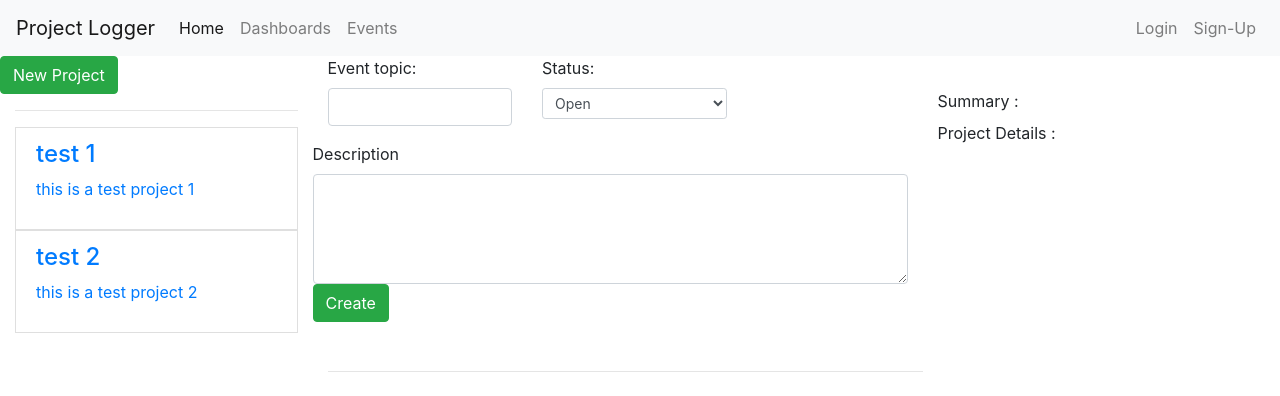
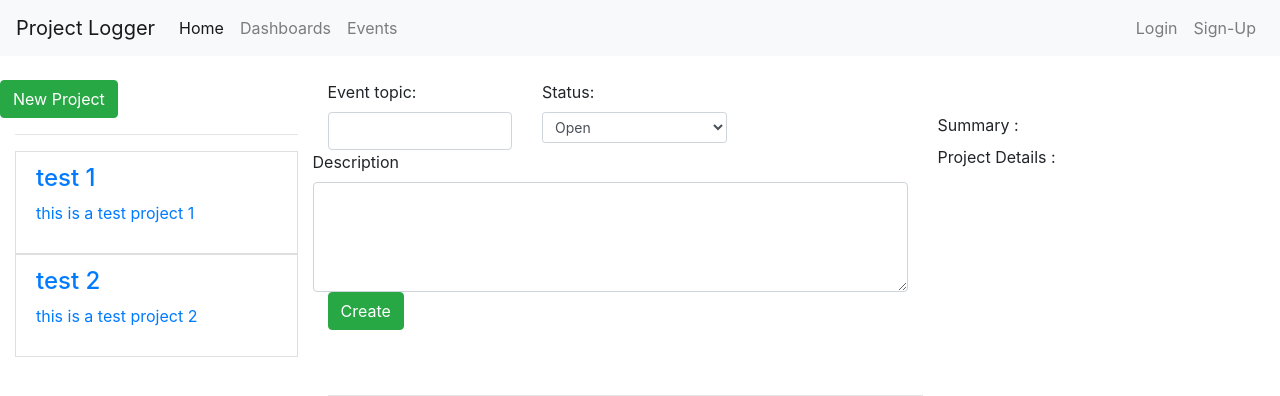
Before and after one commit to zolo1917/Project-Logger-App-UI-, an Angular app: page / in a window 1280 px wide. Shown: the top 396 px of the page. Built offline with nearby package versions, Linux system fonts and the light colour scheme.

Commit message:
Changes in some html classes

```diff
--- a/src/app/app.component.html
+++ b/src/app/app.component.html
@@ -1,6 +1,7 @@
 <header>
   <app-header></app-header>
 </header>
+<br>
 <body>
   <div class="container-fluid row">
     <div class="col-xs-12 col-md-3">
--- a/src/app/event-details/event-details.component.html
+++ b/src/app/event-details/event-details.component.html
@@ -1,7 +1,7 @@
 <div class="container row">
     <form [formGroup]="eventForm" (ngSubmit)="OnSubmit()">
-      <div class="row">
-        <div class="form-group row">
+      <div class="form-group row">
+        <div class="row">
           <div class="col-xs-12 col-md-6">
             <label for="topic">Event topic: </label>
             <input class="form-control" formControlName="topic" name="topic" type="text"/>
@@ -21,9 +21,8 @@
             <textarea class="form-control" name="eventDesc" formControlName="eventDesc" id="eventDesc" cols="70" rows="4"></textarea>
           </div>
         </div>
-        <br>
         <div class="row">
-          <div class="col-xs-12">
+          <div class="col-xs-12 col-md-6">
             <button type="submit" class="btn btn-success pull-right" >Create</button>
           </div>
         </div>
--- a/src/app/project-list/project-list.component.html
+++ b/src/app/project-list/project-list.component.html
@@ -1,6 +1,6 @@
 <div class="row">
     <div class="col-xs-3">
-      <button class="btn btn-success">New Project</button>
+      <button class="btn btn-success pull-right">New Project</button>
     </div>
   </div>
   <hr>
```
